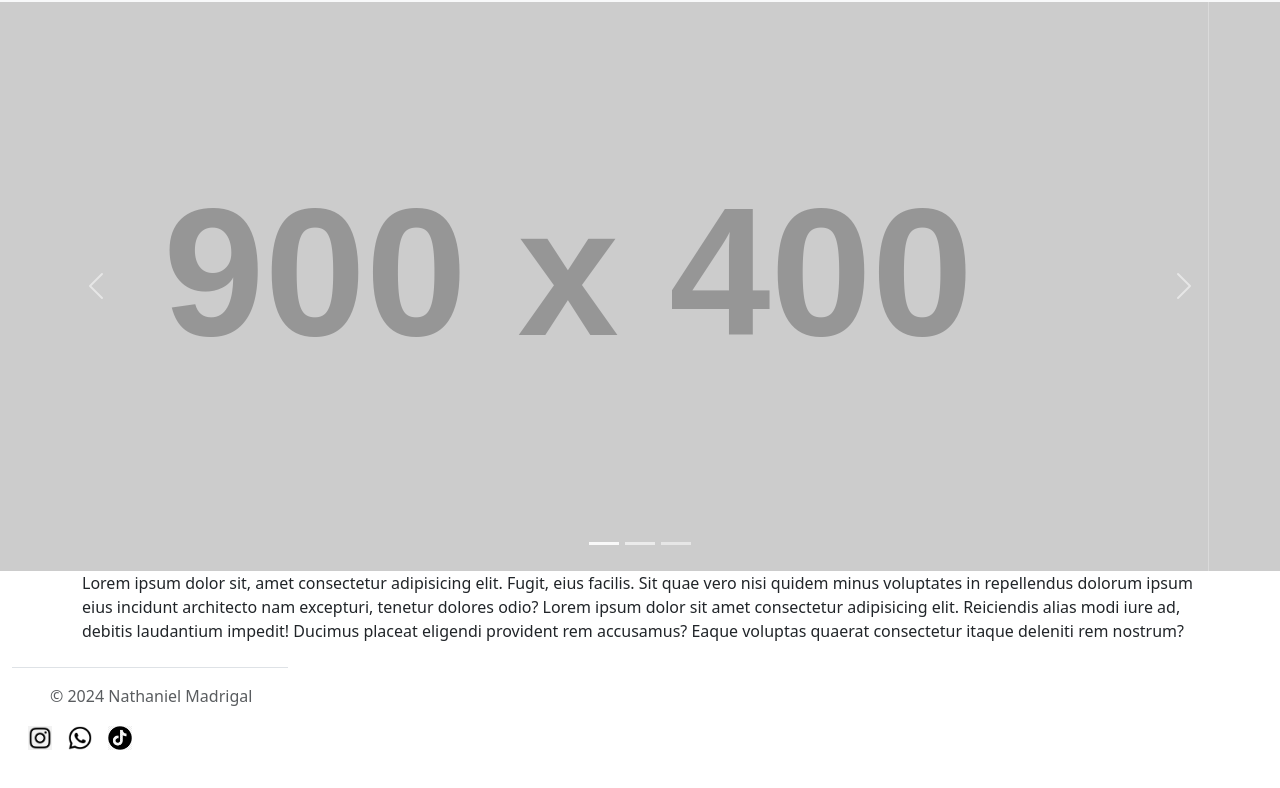
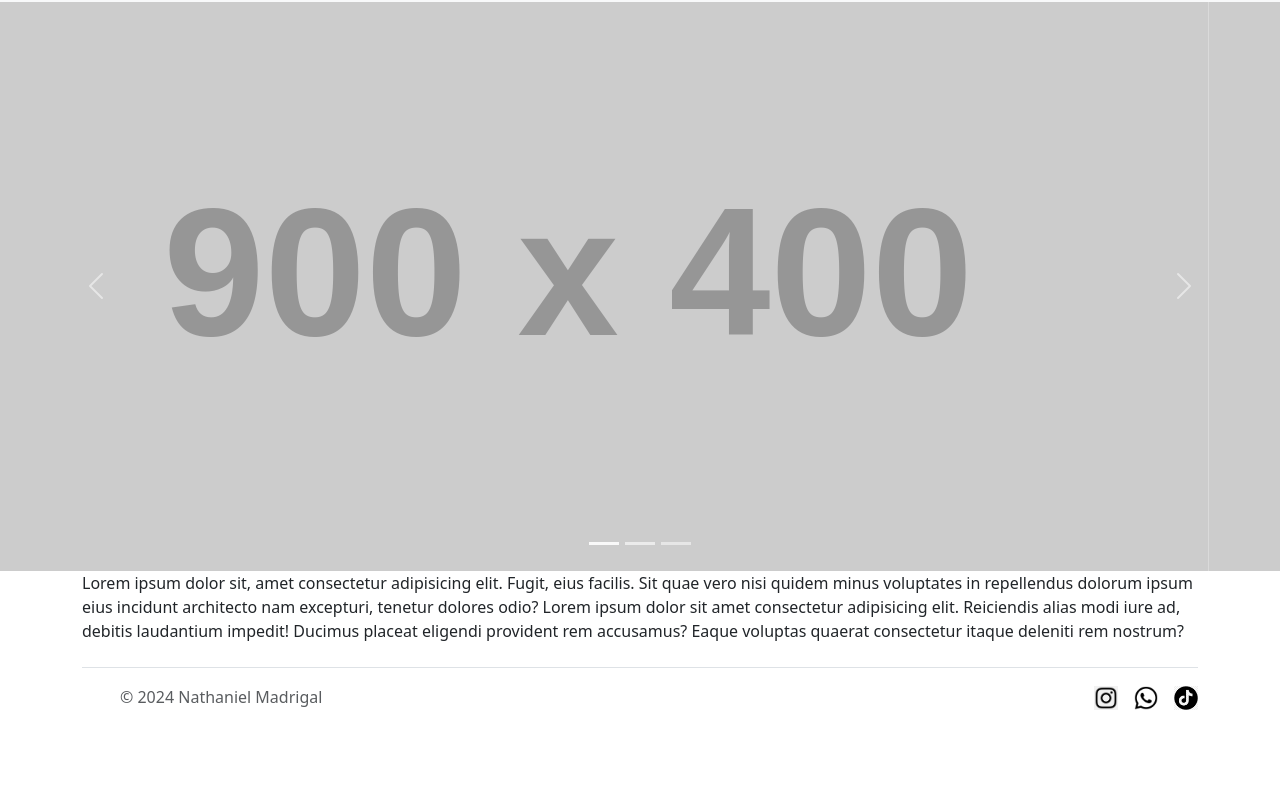
Before and after one commit to AndresCRSR/PaginaNata, a website: page index.html in a window 1280 px wide. Shown: the part 72-860 px from the top of the page. Drawn offline with nearby package versions, Linux system fonts and the light colour scheme; placeholder pictures from the web are drawn by us.

Commit message:
ajuste footer

```diff
--- a/index.html
+++ b/index.html
@@ -57,7 +57,7 @@
             Lorem ipsum dolor sit amet consectetur adipisicing elit. Reiciendis alias modi iure ad, debitis laudantium impedit! Ducimus placeat eligendi provident rem accusamus? Eaque voluptas quaerat consectetur itaque deleniti rem nostrum?
         </div>
 
-   <iframe src="footer.html" frameborder="0"></iframe>
+        <iframe src="footer.html" frameborder="0" width="100%"></iframe>
 
 </body>
 <script src="https://cdn.jsdelivr.net/npm/bootstrap@5.3.3/dist/js/bootstrap.bundle.min.js" integrity="sha384-YvpcrYf0tY3lHB60NNkmXc5s9fDVZLESaAA55NDzOxhy9GkcIdslK1eN7N6jIeHz" crossorigin="anonymous"></script>
```
Also changed, not shown: 3d.html (+1 -1 lines).
